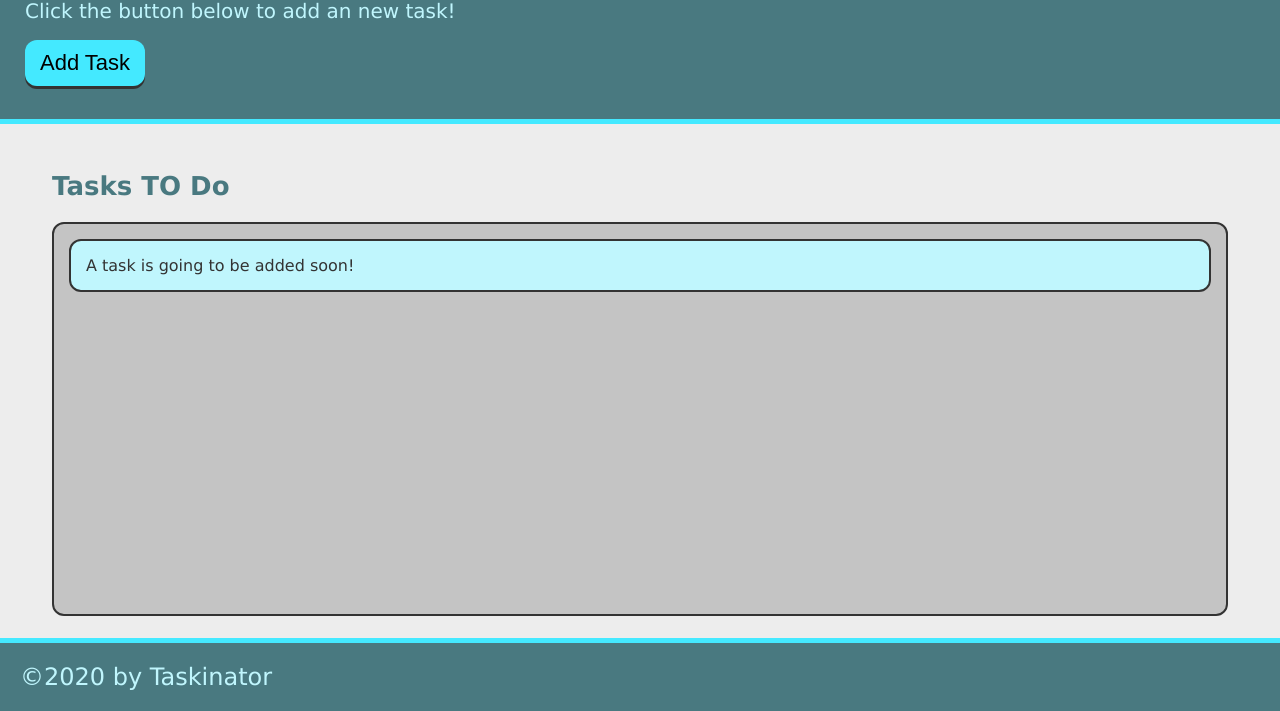
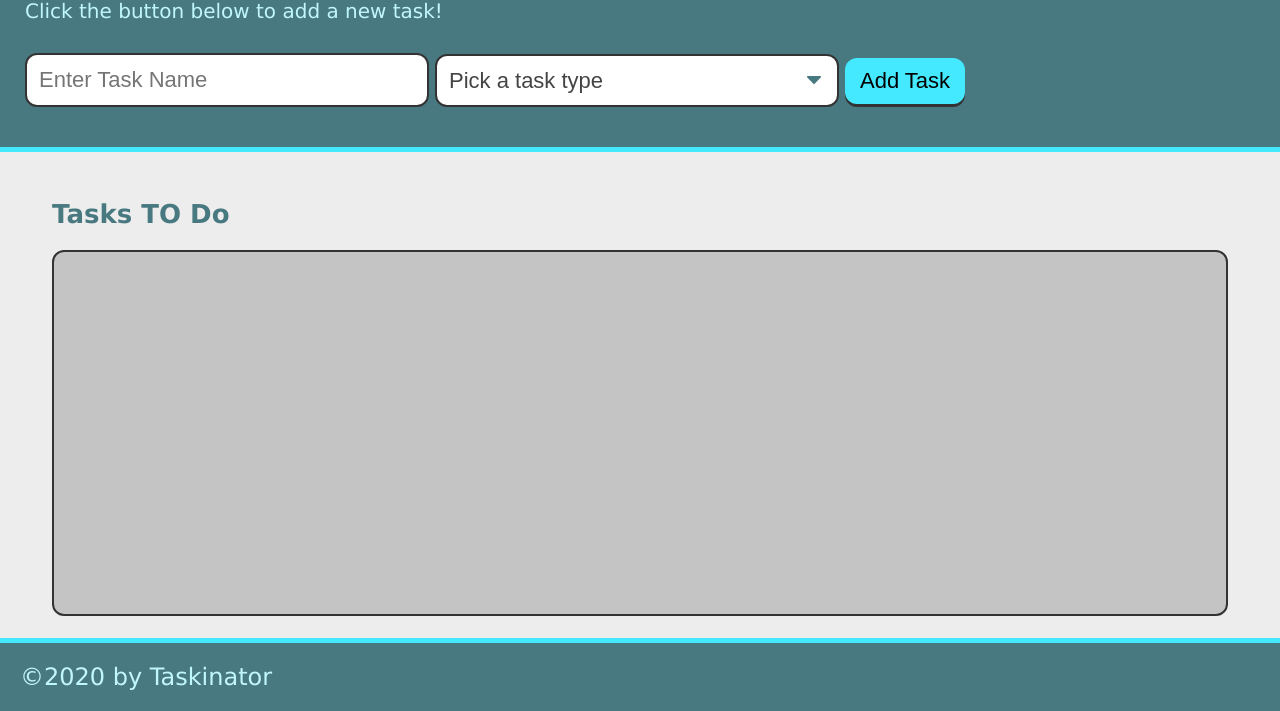
Before and after one commit to mcmelton18/taskinator, a plain HTML site: page index.html in a window 1280 px wide. Shown: the part 89-800 px from the top of the page. Drawn offline with Linux system fonts and the light colour scheme.

Commit message:
add task form

```diff
--- a/assets/js/script.js
+++ b/assets/js/script.js
@@ -1,4 +1,3 @@
-<<<<<<< HEAD
 var buttonEl = document.querySelector("#save-task");
 var tasksToDoEl = document.querySelector("#tasks-to-do");
 
@@ -7,10 +6,6 @@ var createTaskHandler = function() {
   listItemEl.className = "task-item";
   listItemEl.textContent = "This is a new task.";
   tasksToDoEl.appendChild(listItemEl);
-  };
+};
 
 buttonEl.addEventListener("click", createTaskHandler);
-=======
-var buttonEl = document.querySelector("#save-task");
-var tasksToDoEl = document.querySelector("#tasks-to-do")
->>>>>>> feature/add-task
--- a/index.html
+++ b/index.html
@@ -12,19 +12,31 @@
 <body>
   <!--header-->
   <header>
-      <h1 class="page-title">Taskinator</h1>
-      <p>Click the button below to add an new task!</p>
-      <button class="btn" id="save-task">Add Task</button>
+    <h1 class="page-title">Taskinator</h1>
+    <p>Click the button below to add a new task!</p>
+    <form id="task-form">
+      <div class="form-group">
+        <input type="text" name="task-name" placeholder="Enter Task Name" />
+      </div>
+      <div class="form-group">
+        <select name="task-type" class="select-dropdown">
+          <option value="" disabled selected>Pick a task type</option>
+          <option value="Print">Print</option>
+          <option value="Web">Web</option>
+          <option value="Mobile">Mobile</option>
+        </select>
+      </div>
+      <div class="form-group">
+        <button class="btn" id="save-task" type="submit">Add Task</button>
+      </div>
+    </form>
   </header>
 
   <!--main-->
   <main class="page-content">
       <section class="task-list-wrapper">
           <h2 class="list-title">Tasks TO Do</h2>
-          <ul class="task-list"  id="tasks-to-do">
-              <li class="task-item">A task is going to be added soon!</li>
-          </ul>
-
+          <ul class="task-list"  id="tasks-to-do"></ul>
       </section>
   </main>
 
```
